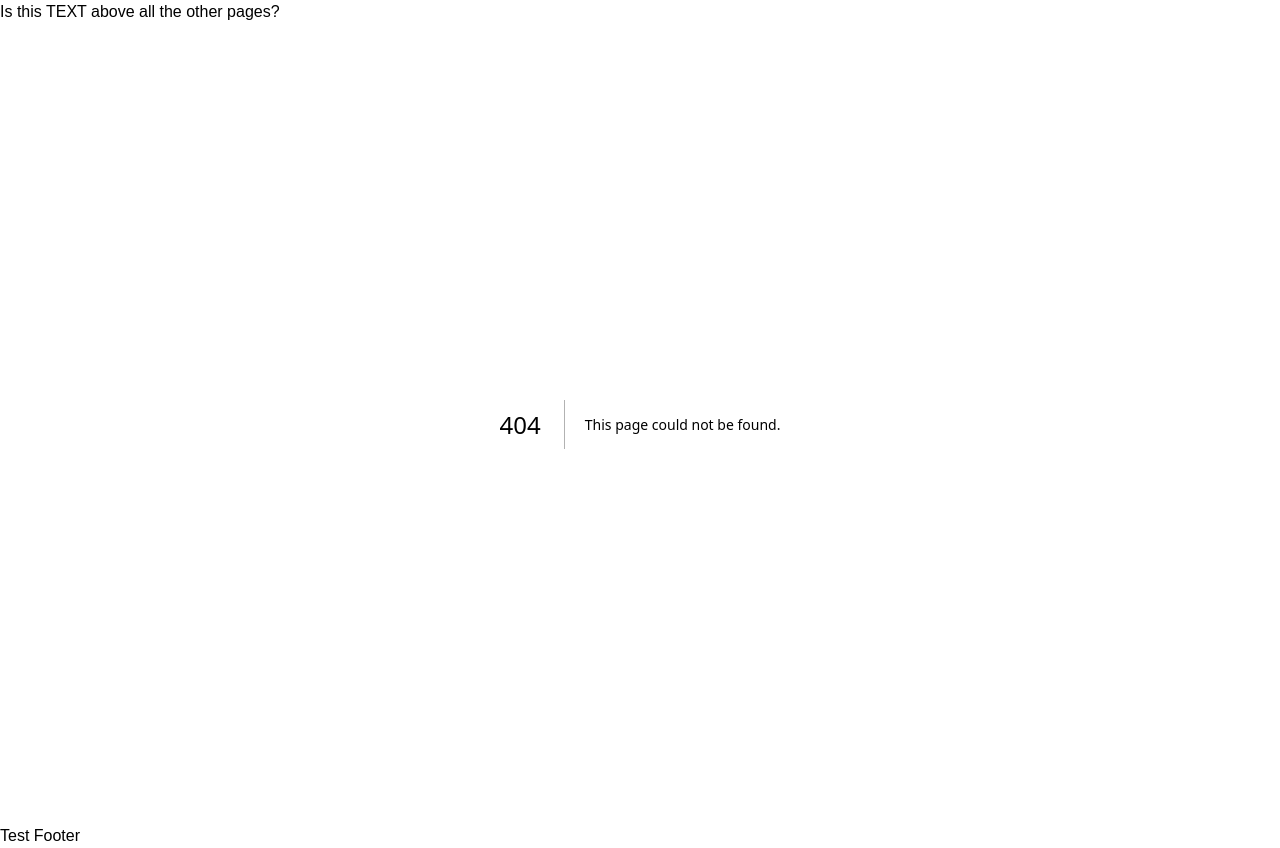
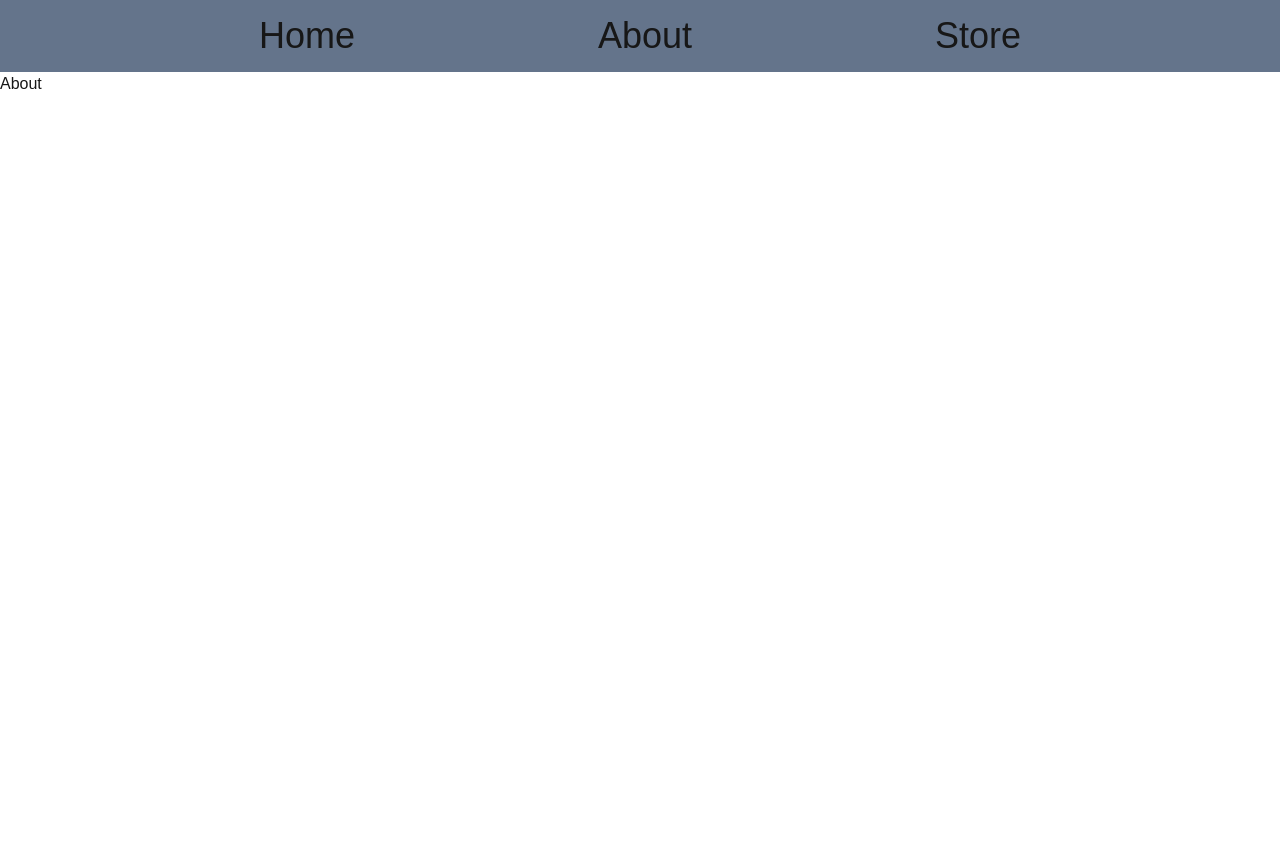
Before and after one commit to Krillinator/DigitalStock_Frontend, a Next.js app: page /about in a window 1280 px wide. Before the commit this address had no page. After the commit the page ends 800 px from the top, so only its background shows below. Built offline with nearby package versions, Linux system fonts and the light colour scheme.

Commit message:
Add: Application Color Theme implementation with Tailwind extend feature

```diff
--- /dev/null
+++ b/app/about/page.tsx
@@ -0,0 +1,7 @@
+export default function About() {
+  return (
+    <main>
+      <p>About</p>
+    </main>
+  )
+}
--- a/app/layout.tsx
+++ b/app/layout.tsx
@@ -1,6 +1,7 @@
 import type { Metadata } from "next"
 import localFont from "next/font/local"
 import "./globals.css"
+import Link from "next/link"
 
 const geistSans = localFont({
   src: "./fonts/GeistVF.woff",
@@ -28,9 +29,20 @@ export default function RootLayout({
       <body
         className={`${geistSans.variable} ${geistMono.variable} antialiased`}
       >
-        <h1>Is this TEXT above all the other pages?</h1>
+        <nav className="bg-slate-500 ">
+          <ul className="text-4xl p-4 flex justify-evenly">
+            <Link href={"/"} className="transition hover:text-blue-200">
+              Home
+            </Link>
+            <Link href={"/about"} className="transition hover:text-blue-200">
+              About
+            </Link>
+            <Link href={"/store"} className="transition hover:text-blue-200">
+              Store
+            </Link>
+          </ul>
+        </nav>
         {children}
-        <footer>Test Footer</footer>
       </body>
     </html>
   )
--- a/app/page.tsx
+++ b/app/page.tsx
@@ -1,12 +1,8 @@
-import Link from "next/link"
-
 export default function Home() {
   return (
     <>
       <div>
-        <h1>Home</h1>
-
-        <Link href={"/test"}>test</Link>
+        <p className="bg-jetStream-400">Hello jetstream</p>
       </div>
     </>
   )
--- /dev/null
+++ b/app/store/page.tsx
@@ -0,0 +1,7 @@
+export default function Store() {
+  return (
+    <main>
+      <p>Store</p>
+    </main>
+  )
+}
--- a/tailwind.config.ts
+++ b/tailwind.config.ts
@@ -1,4 +1,4 @@
-import type { Config } from "tailwindcss";
+import type { Config } from "tailwindcss"
 
 const config: Config = {
   content: [
@@ -11,9 +11,79 @@ const config: Config = {
       colors: {
         background: "var(--background)",
         foreground: "var(--foreground)",
+        transparent: "transparent",
+        current: "currentColor",
+
+        black: {
+          50: "#f6f6f6",
+          100: "#e7e7e7",
+          200: "#d1d1d1",
+          300: "#b0b0b0",
+          400: "#888888",
+          500: "#6d6d6d",
+          600: "#5d5d5d",
+          700: "#4f4f4f",
+          800: "#454545",
+          900: "#3d3d3d",
+          950: "#000000",
+        },
+
+        limedSpruce: {
+          50: "#f2f9f9",
+          100: "#ddedf0",
+          400: "#5ea2b2",
+          500: "#438697",
+          600: "#3a6e80",
+          700: "#345b6a",
+          800: "#314d59",
+          900: "#2f4550",
+          950: "#1a2a32",
+        },
+
+        bismark: {
+          50: "#f4f6f7",
+          100: "#e2e8eb",
+          200: "#c9d4d8",
+          300: "#a3b4bd",
+          400: "#768d9a",
+          500: "#586f7c",
+          600: "#4e606c",
+          700: "#43515b",
+          800: "#3c454e",
+          900: "#363d43",
+          950: "#21262b",
+        },
+
+        jetStream: {
+          50: "#f2f9f9",
+          100: "#deefee",
+          200: "#b8dbd9",
+          300: "#96cac8",
+          400: "#64acaa",
+          500: "#49918f",
+          600: "#3f797b",
+          700: "#386366",
+          800: "#345356",
+          900: "#2f474a",
+          950: "#1c2e30",
+        },
+
+        whiteLilac: {
+          50: "#f4f4f9",
+          100: "#e7e7f2",
+          200: "#d5d5e8",
+          300: "#b8b9d8",
+          400: "#9697c4",
+          500: "#807db4",
+          600: "#726ba5",
+          700: "#695f96",
+          800: "#5a517c",
+          900: "#4a4464",
+          950: "#302d3e",
+        },
       },
     },
   },
   plugins: [],
-};
-export default config;
+}
+export default config
```
